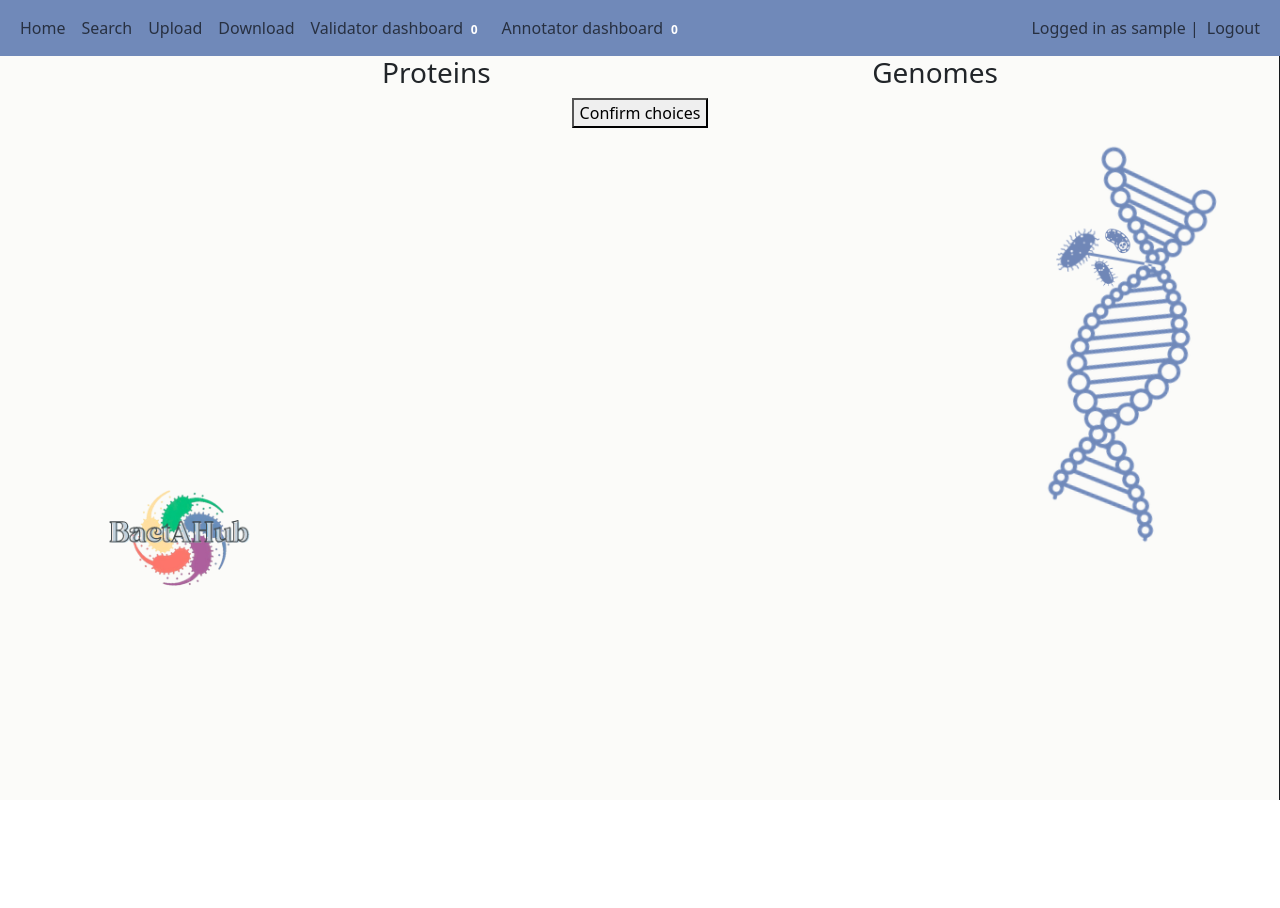
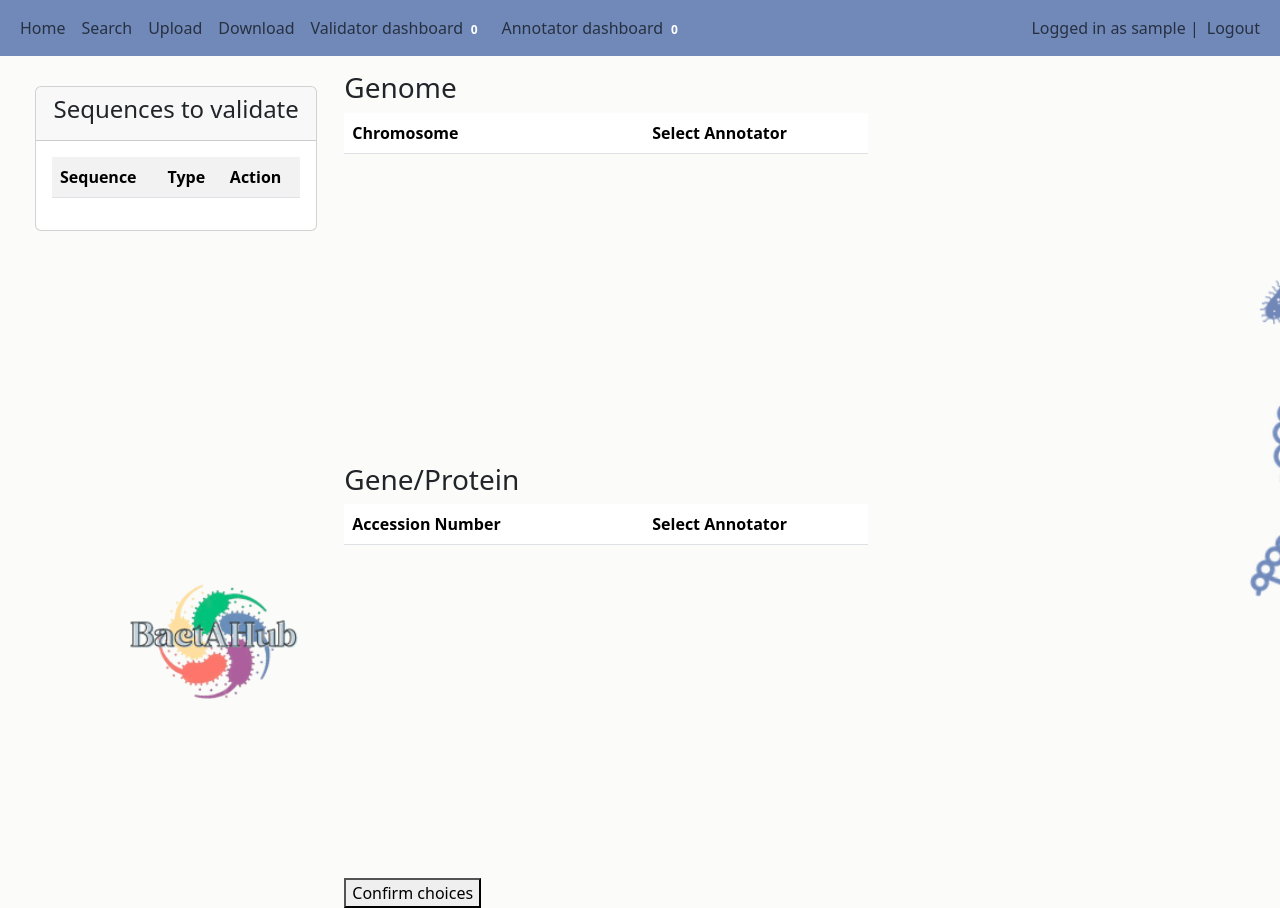
Before and after one commit to LE0NARD096/web_genomic_service, a Django app: page /validator_view/ in a window 1280 px wide. Before the commit the page ends 800 px from the top, so only its background shows below. Run offline with Django 5.2, Linux system fonts and the light colour scheme; the visitor is signed in with stand-in values (Sample User, id 1); data comes from the database, SQL or seed files in the repository; data that the repository does not hold is empty; some libraries are stand-ins or nearby versions.

Commit message:
Changed validators view

```diff
--- a/website/templates/Validator/validator_view.html
+++ b/website/templates/Validator/validator_view.html
@@ -1,88 +1,151 @@
 {% extends "base.html" %}
 {% block title %}Validator Dashboard{% endblock %}
 {% block content %}
+
+<link rel="stylesheet" href="https://cdnjs.cloudflare.com/ajax/libs/font-awesome/5.12.1/css/all.min.css" integrity="sha256-mmgLkCYLUQbXn0B1SRqzHar6dCnv9oZFPEC1g1cwlkk=" crossorigin="anonymous" />
+
+
 <style>
-        /* Optional: Add some styling to align tables side by side */
-        .table-container {
+
+    .task-box {
+      padding: 15px;
+      width: 500px;
+      height: 600px;
+      margin-top: 15px;
+      margin-left: 20px;
+      overflow-y: auto;
+    }
+
+    .container{
+        width: 70%;
+        margin-right: 400px;
+        margin-top: 15px;
+    }
+
+    .flex-container{
         display: flex;
-            justify-content: space-between;
-            margin-right: 200px;
-            margin-left: 300px;
+        height: 100vh;
     }
-        button {
-            text-align: center;
-            margin: 0 auto;
-            display: block;
+    .task-box nav ul {
+            overflow: hidden;
+            overflow-y: scroll;
     }
+
 </style>
 
+<div class="flex-container">
 
+    <div class="task-box">
+        <div class="col-md-12 col-12 col-sm-12">
+            <div class="card">
+            <div class="card-header text-center">
+                <h4>Sequences to validate</h4>
+            </div>
+
+            <div class="card-body ">
+                    <div class="table-responsive">
+                        <table class="table table-striped">
+                            <tbody>
+                                <tr>
+                                    <th>Sequence</th>
+                                    <th>Type</th>
+                                    <th>Action</th>
+                                </tr>
+                                <nav>
+                                    {% for annotation in unvalidated_genomes %}
+                                    <tr>
+                                        <td>{{ annotation.genome.chromosome }}</td>
+                                        <td >genome</td>
+                                        <td>
+                                        <a class="btn btn-success btn-action mr-1" data-toggle="tooltip" title="" href="{% url 'validation' 'genome' annotation.id %}" data-original-title="Validate"><i class="fas fa-check"></i></a>
+                                        <a class="btn btn-danger btn-action" data-toggle="tooltip" title="" data-confirm="Are You Sure?|This action can not be undone. Do you want to continue?" data-confirm-yes="alert('Deleted')" data-original-title="Delete"><i class="fas fa-trash"></i></a>
+                                        </td>
+                                    </tr>
+                                    {% endfor %}
+                                    {% for annotation in unvalidated_proteins %}
+                                    <tr>
+                                        <td>{{ annotation.geneprotein.accession_number }}</td>
+                                        <td >{{ annotation.geneprotein.type }}</td>
+                                        <td>
+                                        <a class="btn btn-success btn-action mr-1" data-toggle="tooltip" title="" href="{% url 'validation' annotation.geneprotein.type annotation.id %}" data-original-title="Validate"><i class="fas fa-check"></i></a>
+                                        <a class="btn btn-danger btn-action" data-toggle="tooltip" title=""  data-confirm="Are You Sure?|This action can not be undone. Do you want to continue?" data-confirm-yes="alert('Deleted')" data-original-title="Delete"><i class="fas fa-trash"></i></a>
+                                        </td>
+                                    </tr>
+                                    {% endfor %}
+                                </nav>
+                            </tbody>
+                        </table>
+                    </div>
+                </div>
+            </div>
+        </div>
+    </div>
+
+    <div class="container">
             <form method="post" action="{% url 'validate_annotators' %}">
                 {% csrf_token %}
-
-        <div class="table-container">
-            <div>
-                <h3>Proteins</h3>
-                {% if unvalidated_proteins %}
-                    <table>
-                        <thead>
+                <h3>Genome</h3>
+                <div style=" height: 350px;">
+                    <table class="table">
+                        <tbody>
                                 <tr>
-                                <th>Gene/Protein</th>
+                                    <th style="width: 300px;">Chromosome</th>
                                     <th>Select Annotator</th>
                                 </tr>
-                        </thead>
+
+                            {% if created_genomes %}
+                                <nav>
+                                {% for genome in created_genomes %}
+                                    <tr>
+                                        <td><strong>{{ genome.chromosome}}</strong></td>
+                                        <td>
+                                            <select name="annotator_genome" id="annotator_{{ annotation.id }}">
+                                                {% for annotator in annotators %}
+                                                    <option value="{{ annotator.id }}">{{ annotator.username }}</option>
+                                                {% endfor %}
+                                            </select>
+                                            <input type="hidden" name="annotation_id_genome" value="{{ genome.id }}">
+                                        </td>
+                                    </tr>
+                                {% endfor %}
+                                </nav>
+                            {% endif %}
+                        </tbody>
+                    </table>
+                </div>
+                <h3>Gene/Protein</h3>
+                <div style="overflow-y: auto; height: 350px;">
+                    <table class="table">
                         <tbody>
-                            {% for annotation in unvalidated_proteins %}
                             <tr>
-                                    <td><strong>{{ annotation.accession_number }}</strong></td>
+                                <th style="width: 300px;">Accession Number</th>
+                                <th>Select Annotator</th>
+                            </tr>
+                            {% if created_proteins %}
+                                {% for protein in created_proteins %}
+                                    <tr>
+                                        <td><strong>{{ protein.accession_number }}</strong></td>
                                         <td>
-                                        <label for="annotator_{{ annotation.id }}">Select Annotator:</label>
                                             <select name="annotator_protein" id="annotator_{{ annotation.id }}">
                                                 {% for annotator in annotators %}
                                                     <option value="{{ annotator.id }}">{{ annotator.username }}</option>
                                                 {% endfor %}
                                             </select>
-                                        <input type="hidden" name="annotation_id_protein" value="{{ annotation.id }}">
+                                            <input type="hidden" name="annotation_id_protein" value="{{ protein.id }}">
                                         </td>
                                     </tr>
                                 {% endfor %}
+                            {% endif %}
                         </tbody>
                     </table>
-                {% endif %}
+                </div>
+                <br>
+                <button  type="submit">Confirm choices</button>
+            </div>
+        </form>
     </div>
 
-            <div>
-                <h3>Genomes</h3>
-                {% if unvalidated_genomes %}
-                    <table>
-                        <thead>
-                            <tr>
-                                <th>Genome</th>
-                                <th>Select Annotator</th>
-                            </tr>
-                        </thead>
-                        <tbody>
-                            {% for annotation in unvalidated_genomes %}
-                                <tr>
-                                    <td><strong>{{ annotation.chromosome }}</strong></td>
-                                    <td>
-                                        <label for="annotator_{{ annotation.id }}">Select Annotator:</label>
-                                        <select name="annotator_genome" id="annotator_{{ annotation.id }}">
-                                            {% for annotator in annotators %}
-                                                <option value="{{ annotator.id }}">{{ annotator.username }}</option>
-                                            {% endfor %}
-                                        </select>
-                                        <input type="hidden" name="annotation_id_genome" value="{{ annotation.id }}">
-                                    </td>
-                                </tr>
-                            {% endfor %}
-                        </tbody>
-                    </table>
-                {% endif %}
-            </div>
 </div>
 
-        <button  type="submit">Confirm choices</button>
-    </form>
 
 {% endblock %}
--- a/website/templates/base.html
+++ b/website/templates/base.html
@@ -93,10 +93,10 @@
         </div>
     </div>
 </nav>
-<div class="container">
+
     {% block content %}
     {% endblock %}
-</div>
+
 <script src="https://cdn.jsdelivr.net/npm/bootstrap@5.3.2/dist/js/bootstrap.bundle.min.js"
         integrity="sha384-C6RzsynM9kWDrMNeT87bh95OGNyZPhcTNXj1NW7RuBCsyN/o0jlpcV8Qyq46cDfL"
         crossorigin="anonymous">
--- a/website/views.py
+++ b/website/views.py
@@ -314,18 +314,27 @@ def visualisation_sequence(request,type,id):
 
 @login_required(login_url="/login")
 def validator_view(request):
-    unvalidated_genomes = Genome.objects.filter(is_validated=False, annotationgenome__isnull=True)
-    unvalidated_proteins = GeneProtein.objects.filter(is_validated=False,annotationprotein__isnull=True)
+
+
+    created_genomes = Genome.objects.filter(Q(is_validated=False) &
+                                            Q(annotationgenome__isnull=True)).defer('sequence')
+
+    created_proteins = GeneProtein.objects.filter(Q(is_validated=False) &
+                                                        Q(annotationprotein__isnull=True)).defer('sequence')
+
+    unvalidated_genomes = AnnotationGenome.objects.select_related('genome').filter(genome__is_validated=False, is_annotated=True)
+
+    unvalidated_proteins = AnnotationProtein.objects.select_related('geneprotein').filter(geneprotein__is_validated=False, is_annotated=True)
     annotators = None
 
 
-    if unvalidated_genomes != None or unvalidated_proteins != None:
+    if created_genomes != None or created_proteins != None:
         annotators = Profile.objects.filter(role='annotator')
-
-
 
     context = {
         'annotators': annotators,
+        'created_genomes': created_genomes,
+        'created_proteins': created_proteins,
         'unvalidated_genomes': unvalidated_genomes,
         'unvalidated_proteins': unvalidated_proteins
     }
@@ -366,25 +375,29 @@ def validate_include_database(request):
 def assigned_annotators(request):
     if request.method == 'POST':
 
+        print(request.POST)
+
         anno_id_protein = request.POST.getlist('annotation_id_protein')
         anno_id_genome = request.POST.getlist('annotation_id_genome')
+
 
         annotator_protein = request.POST.getlist('annotator_protein')
         annotator_genome = request.POST.getlist('annotator_genome')
 
-        for i in range(len(anno_id_protein)):
-            new_annotation_protein = AnnotationProtein.objects.create(
-                annotator_id=annotator_protein[i],
-                geneprotein_id=anno_id_protein[i]
-            )
-            new_annotation_protein.save()
-
-        for i in range(len(anno_id_genome)):
-            new_annotation_genome = AnnotationGenome.objects.create(
-                annotator_id=annotator_genome[i],
-                genome_id=anno_id_genome[i]
-            )
-            new_annotation_genome.save()
+        if len(anno_id_protein) != 0:
+            for i in range(len(anno_id_protein)):
+                new_annotation_protein = AnnotationProtein.objects.create(
+                    annotator_id=annotator_protein[i],
+                    geneprotein_id=anno_id_protein[i]
+                )
+                new_annotation_protein.save()
+        if len(anno_id_genome) != 0:
+            for i in range(len(anno_id_genome)):
+                new_annotation_genome = AnnotationGenome.objects.create(
+                    annotator_id=annotator_genome[i],
+                    genome_id=anno_id_genome[i]
+                )
+                new_annotation_genome.save()
 
         return render(request, 'Validator/validate_annotators.html')
 
```
Also changed, not shown: website/templates/home.html (+21 -20 lines). Lines whose indentation alone changed are shown as unchanged.
